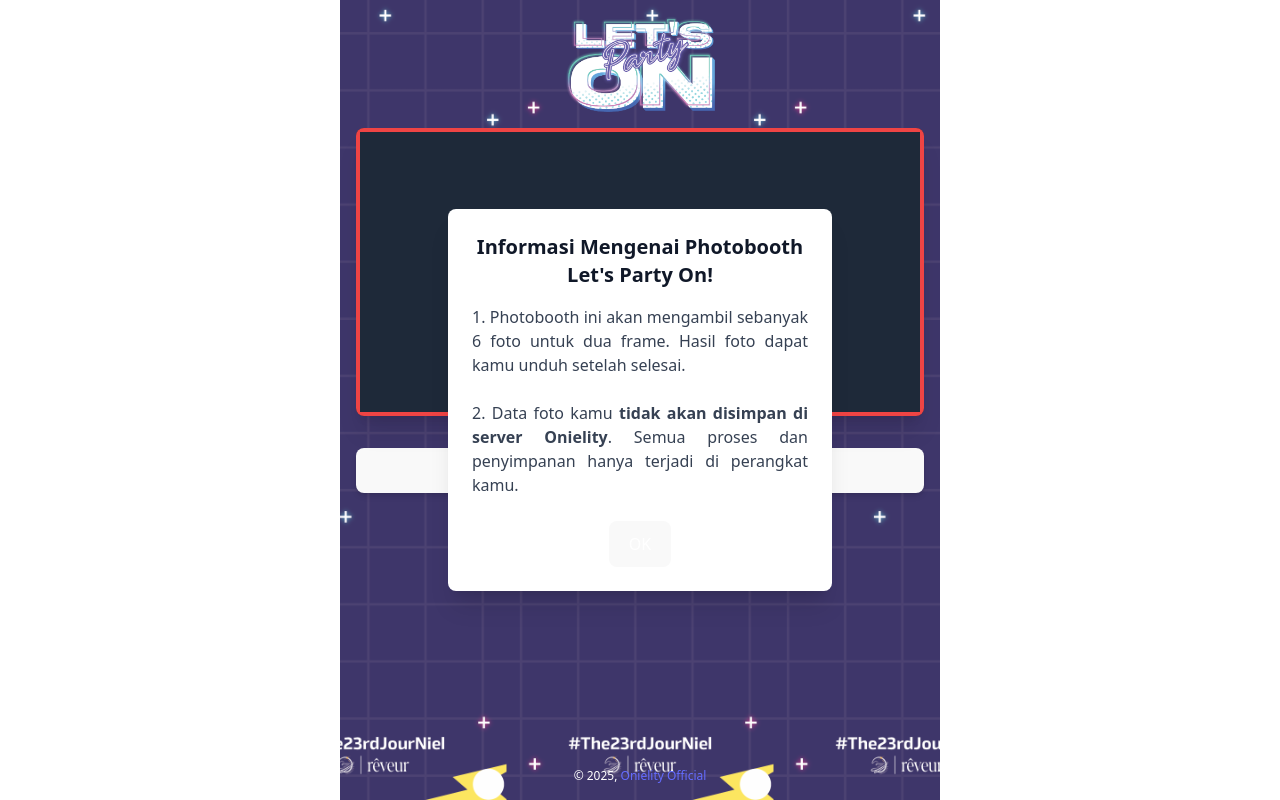
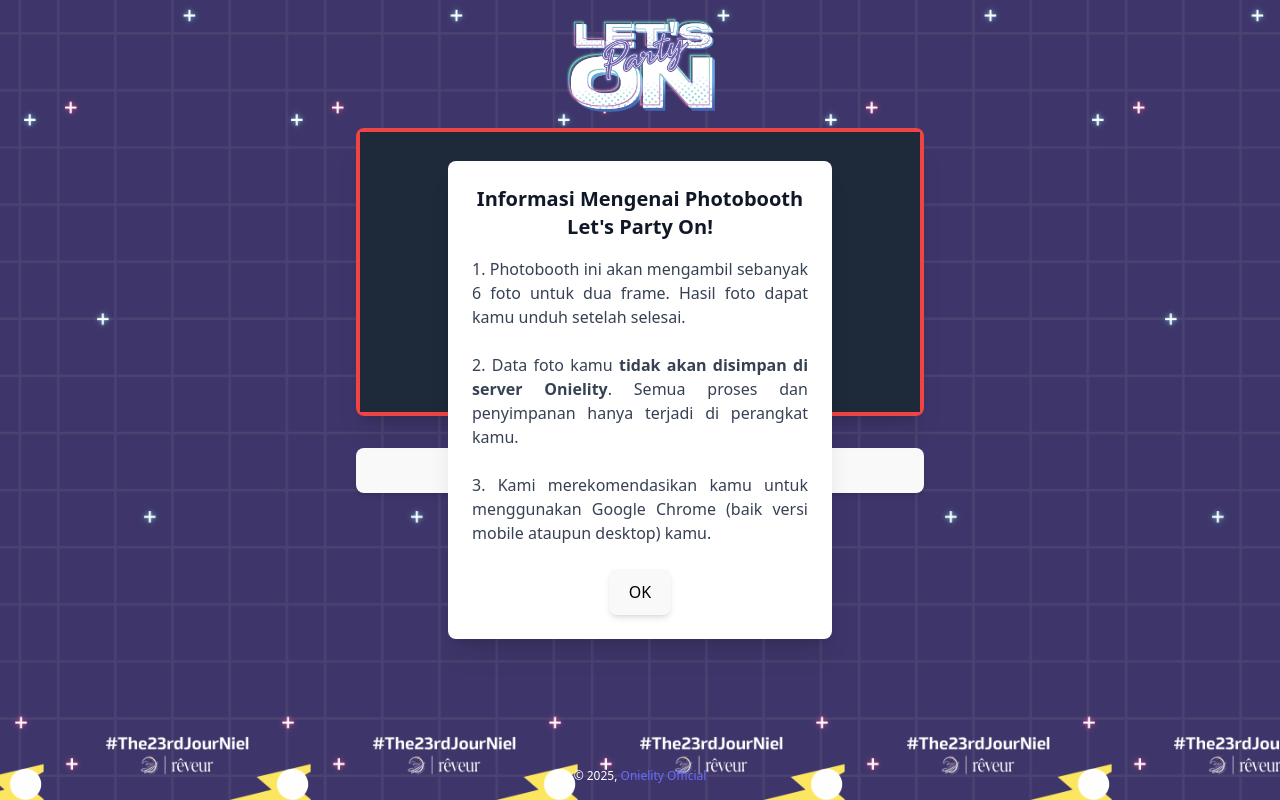
Before and after one commit to iqbalarauf/stsphotoapp, a Vue app: page / in a window 1280 px wide. Built offline with nearby package versions, Linux system fonts and the light colour scheme; no server answers.

Commit message:
fix overscroll issue

```diff
--- a/src/App.vue
+++ b/src/App.vue
@@ -1,6 +1,6 @@
 <template>
   <div class="max-h-screen relative overflow-auto">
-    <div class="absolute top-0 bottom-0 z-0 bg-contain bg-center max-w-[600px] min-h-screen mx-auto left-0 right-0"
+    <div class="absolute top-0 bottom-0 z-0 bg-contain bg-center min-h-screen mx-auto left-0 right-0"
       :style="{ backgroundImage: 'url(' + wallpaperUrl + ')', aspectRatio: '16 / 9', height: 'auto' }"></div>
     <div class="relative">
       <div v-if="showWelcomePopup" class="fixed inset-0 flex items-center justify-center z-50 p-4">
@@ -15,14 +15,18 @@
             di perangkat
             kamu.
           </p>
+          <p class="text-gray-700 mb-6 text-justify">
+            3. Kami merekomendasikan kamu untuk menggunakan Google Chrome (baik versi mobile ataupun desktop)
+            kamu.
+          </p>
           <button @click="dismissWelcomePopup"
-            class="bg-blue-500 hover:bg-blue-600 text-white font-bold py-2 px-4 rounded-lg transition duration-300 ease-in-out ">
+            class="bg-black dark:bg-indigo-600 dark:text-white text-black font-bold py-3 px-6 rounded-lg shadow-md transition duration-300 ease-in-out">
             OK
           </button>
         </div>
       </div>
     </div>
-    <div class="flex flex-col items-center p-4 relative z-10 max-w-[600px] mx-auto min-h-screen">
+    <div class="flex flex-col items-center p-4 relative z-10 max-w-[600px] mx-auto min-h-screen overscroll-contain">
       <img :src="logoUrl" alt="Vue Photobooth Logo" class="h-24 max-w-full object-contain" />
 
       <div
```
